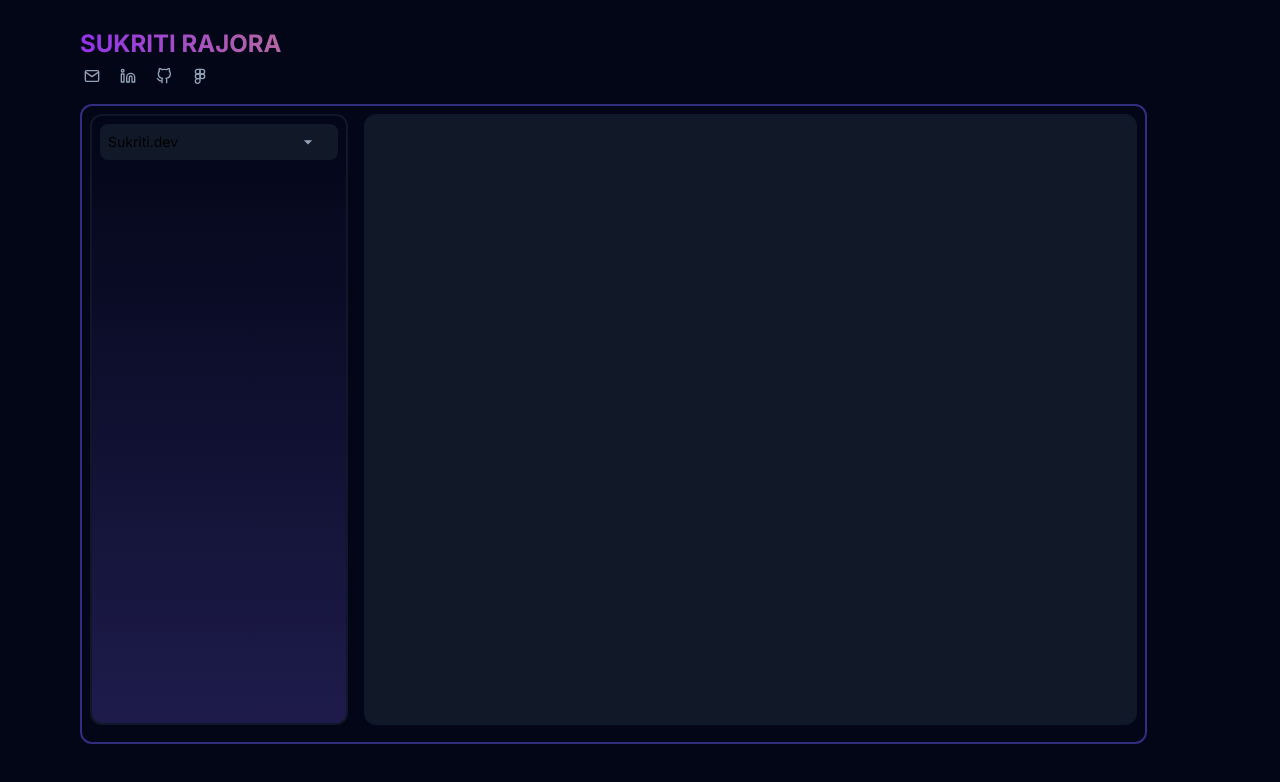
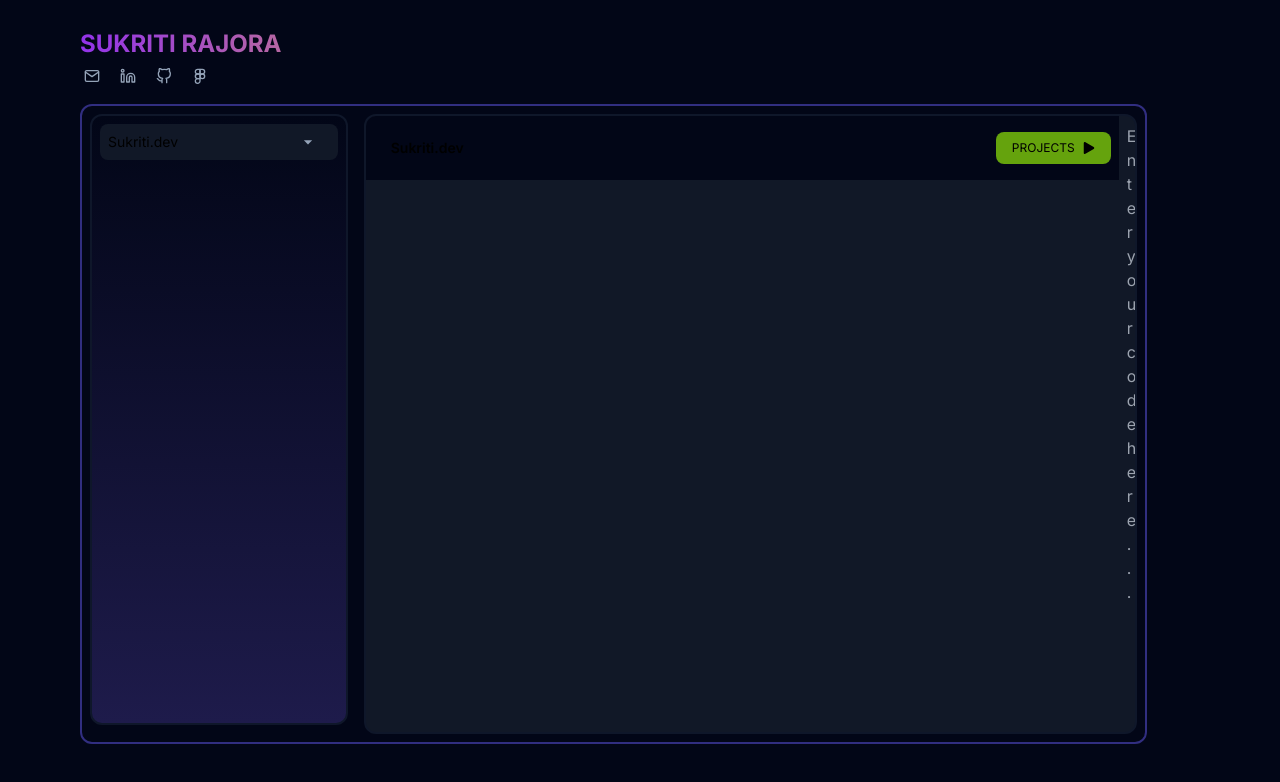
Before and after one commit to SukritiR29/portfolio-2024, a Next.js app: page / in a window 1280 px wide. Shown: the top 782 px of the page. Built offline with nearby package versions, Linux system fonts and the light colour scheme.

Commit message:
codespace

```diff
--- a/app/component/codespace.js
+++ b/app/component/codespace.js
@@ -1,11 +1,36 @@
+"use client"
+
 import React from "react";
+import { useState, useEffect } from "react";
+import { FaPlay } from "react-icons/fa";
+
 
 const Code = () => {
+  const [lines, setLines] = useState([]);
+
+  useEffect(() => {
+    const totalLines = 100;
+    const linesArray = Array.from(Array(totalLines).keys()).map(lineNumber => lineNumber + 1);
+    setLines(linesArray);
+  }, []);
+
   return (
-    <div
-      className="w-3/4 border-2 border-slate-900 m-2 bg-gray-900 rounded-xl"
-      style={{ height: "96%" }}
-    ></div>
+
+    <div className="flex w-3/4 border-2 border-slate-900 m-2 bg-gray-900 rounded-xl overflow-hidden">
+      <div className="navbar bg-slate-950" style={{height: '1px'}}>
+  <div className="flex-1 p-0" style={{height: '1px'}}>
+    <a className="btn btn-ghost text-sm">Sukriti.dev</a>
+  </div>
+  <div className="flex-none p-0" style={{height: '1px'}}>
+    <ul className="menu menu-horizontal bg-lime-600 rounded-lg p-0">
+      <li className="text-xs"><a>PROJECTS <FaPlay /></a></li>
+    </ul>
+  </div>
+</div>
+      <div className="flex-1">
+        <textarea className="w-full h-96 bg-transparent outline-none resize-none p-2" placeholder="Enter your code here..." style={{height: '96%'}}></textarea>
+      </div>
+    </div>
   );
 };
 
```
